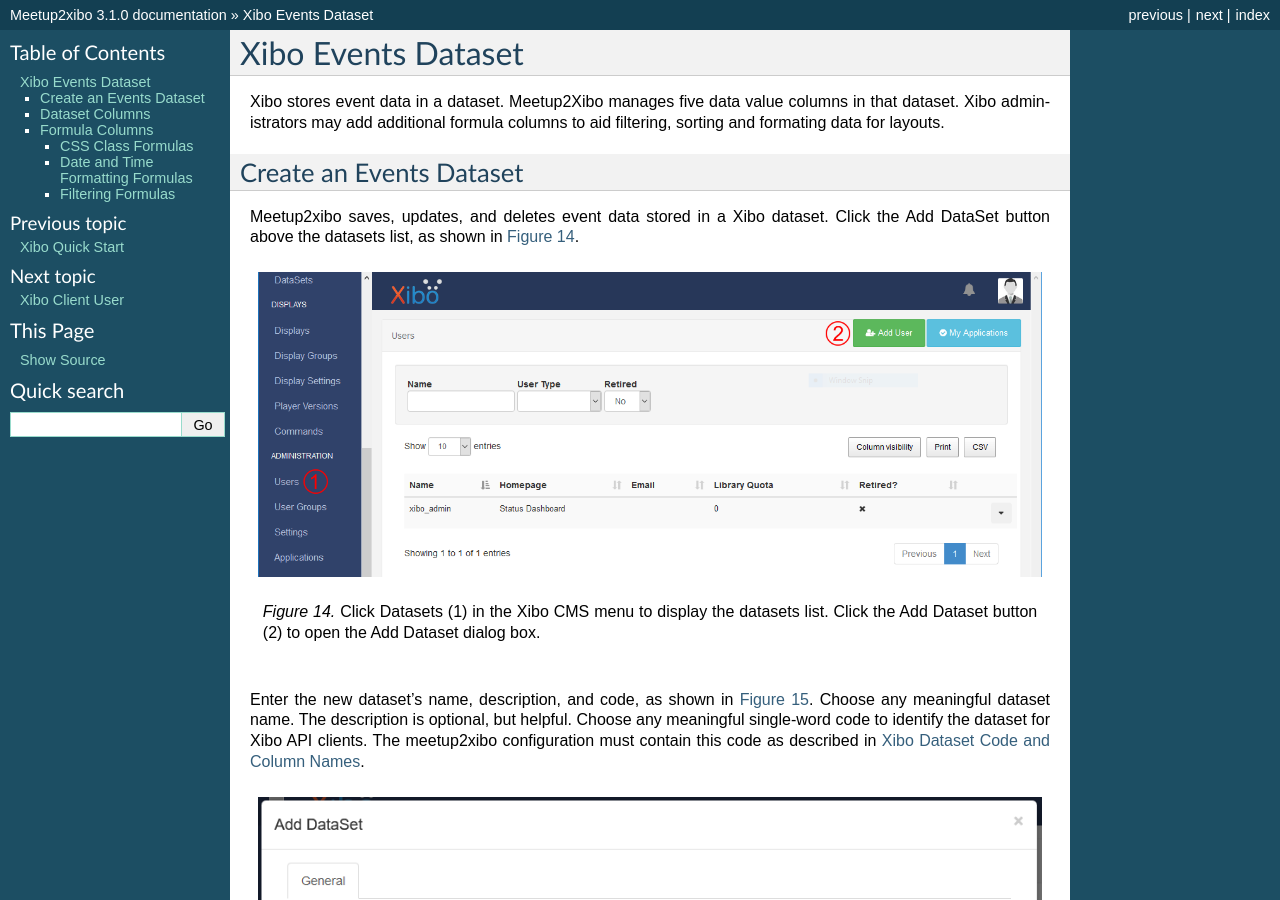
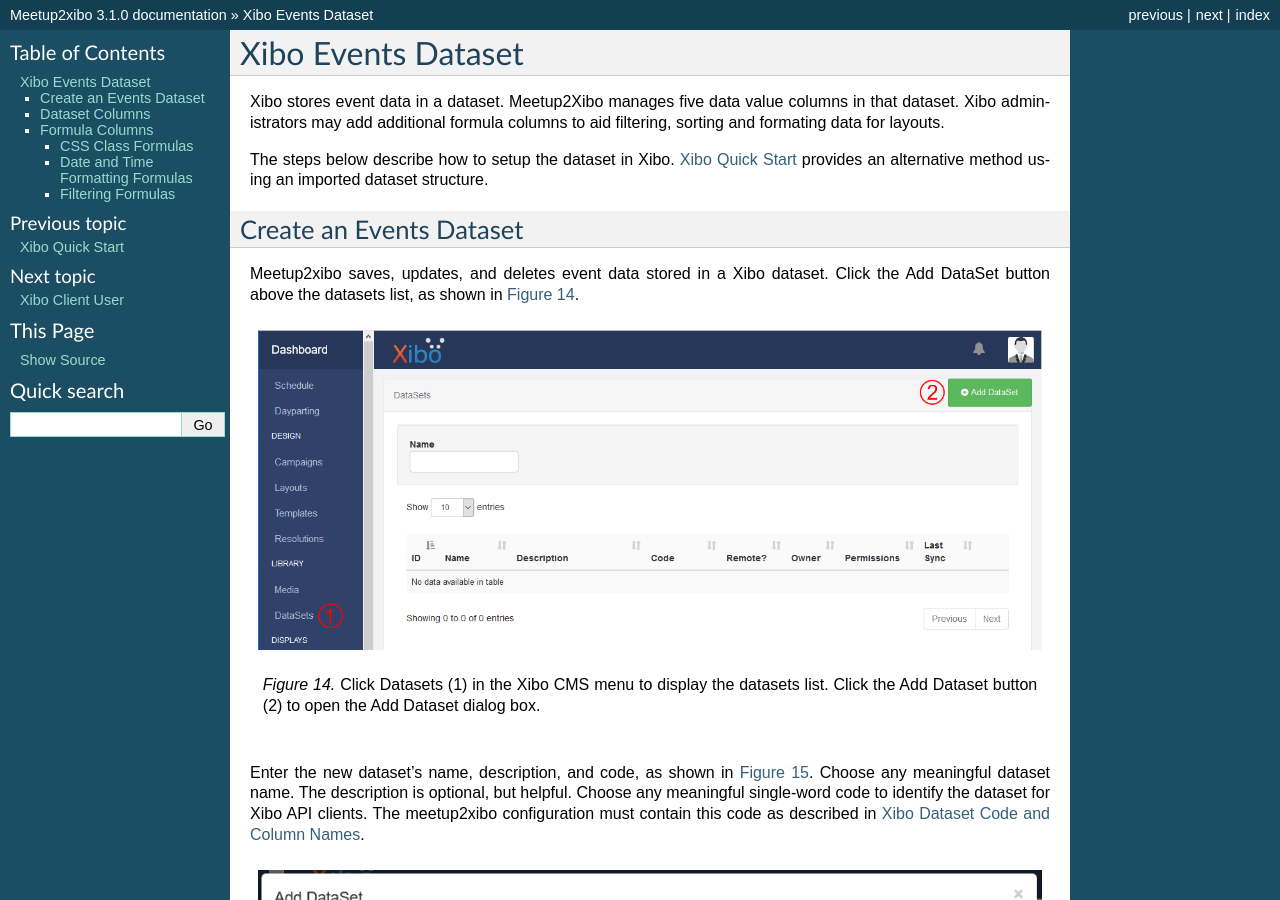
Before and after one commit to jshprentz/meetup2xibo, a Sphinx documentation site: the page built from docs/user-manual/xibo-dataset-setup.rst, in a window 1280 px wide and 900 px high. Built offline with Sphinx 7.4.7, drawn with Linux system fonts in a browser that asks for light colours.

Commit message:
Add quick start as an alternative. Fix an image link.

```diff
--- a/docs/user-manual/xibo-dataset-setup.rst
+++ b/docs/user-manual/xibo-dataset-setup.rst
@@ -6,6 +6,10 @@
 Meetup2Xibo manages five data value columns in that dataset.
 Xibo administrators may add additional formula columns to aid filtering,
 sorting and formating data for layouts.
+
+The steps below describe how to setup the dataset in Xibo.
+:doc:`xibo-quick-start` provides an alternative method using an imported
+dataset structure.
 
 .. _`create-an-events-dataset`:
 
@@ -16,7 +20,7 @@
 Click the :guilabel:`Add DataSet` button above the datasets list, as shown in
 :numref:`Figure %s <add-dataset>`.
 
-.. figure:: /images/screenshots/add-user.png
+.. figure:: /images/screenshots/add-dataset.png
    :alt: Screenshot showing Xibo's datasets list
    :name: add-dataset
    :align: center
```
